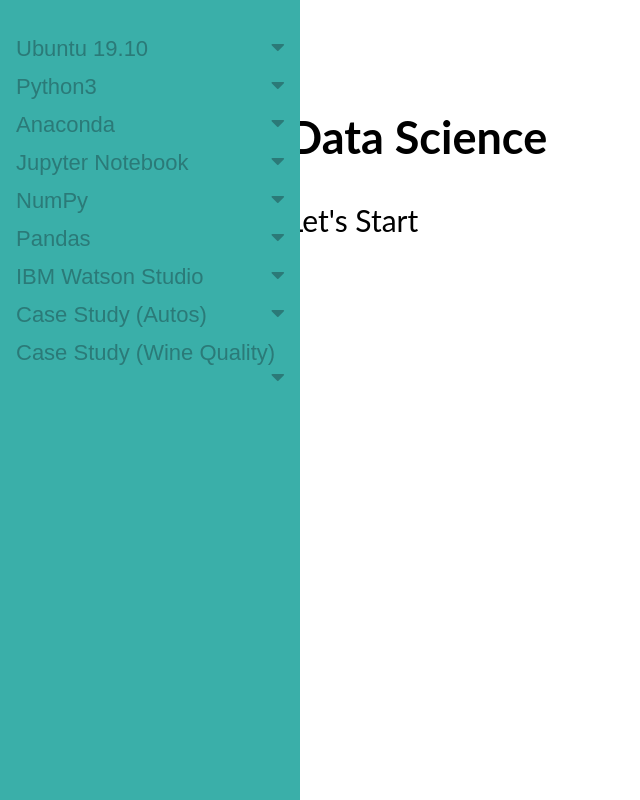
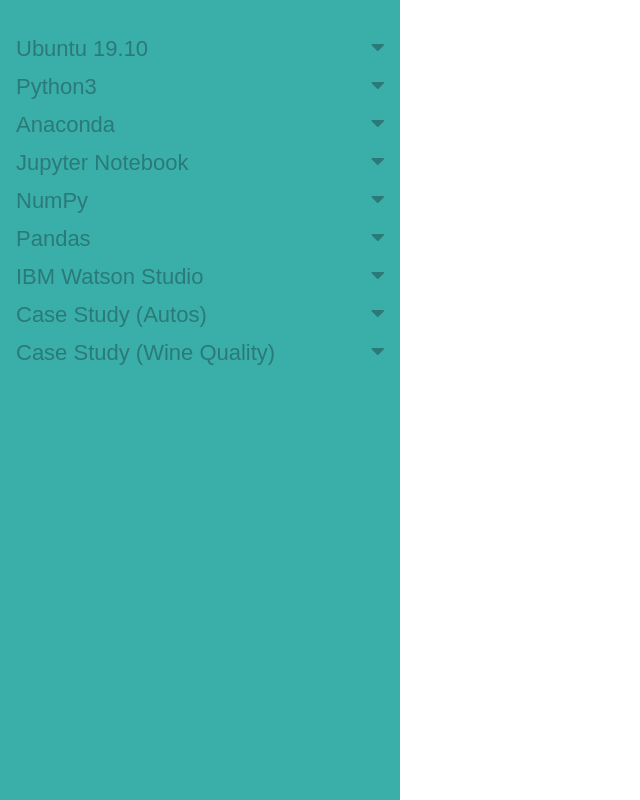
Before and after one commit to baharehgk/baharehgk.github.io, a plain HTML site: page index.html in a window 1280 px wide. Shown: the whole page, without its empty margins (0-640 px from the left). Drawn offline with Linux system fonts and the light colour scheme.

Commit message:
Update index.html

```diff
--- a/index.html
+++ b/index.html
@@ -14,7 +14,7 @@ body {
 /* Fixed sidenav, full height */
 .sidenav {
   height: 100%;
-  width: 300px;
+  width: 400px;
   position: fixed;
   z-index: 1;
   top: 0;
@@ -209,8 +209,8 @@ body {
   </div>
 
 <div class="main">
-  <h2>Data Science</h2>
-  <p>Let's Start</p>
+  <h2></h2>
+  <p>t</p>
   </div>
 <script>
 var dropdown = document.getElementsByClassName("dropdown-btn");
```
